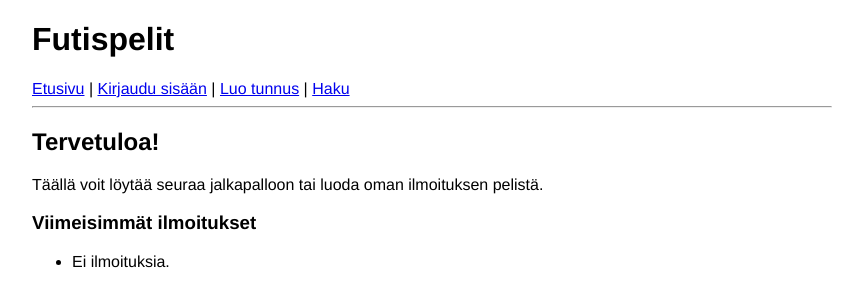
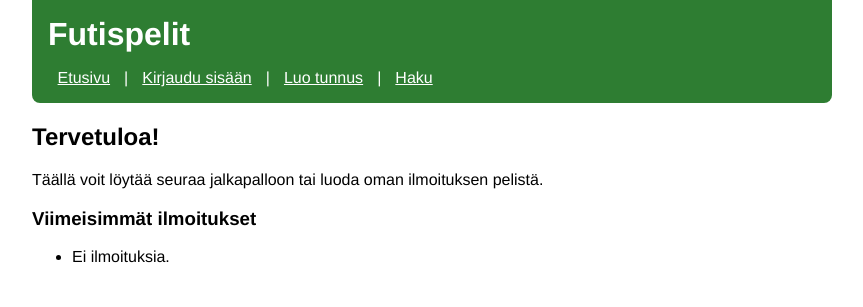
Before and after one commit to iilimato/futismatsit, a Flask app: page / in a window 1280 px wide. Shown: the top 307 px of the page, without its empty margins (208-1071 px from the left). Run offline with Flask 3, Linux system fonts and the light colour scheme; data that the repository does not hold is empty.

Commit message:
Add css for styling header

```diff
--- a/static/main.css
+++ b/static/main.css
@@ -1,8 +1,25 @@
 body {
     font-family: Helvetica, sans-serif;
     margin: auto;
-    max-width: 50em;}
+    max-width: 50em;
+}
 
+header {
+    background-color: #2e7d32;
+    color: white;
+    padding: 1em;
+    border-radius: 0 0 8px 8px;
+}
+
+header h1 {
+    margin: 0 0 0.5em 0;
+}
+
+header nav a {
+    color: white;
+    padding: 0.3em 0.6em;
+    border-radius: 4px;
+}
 
 input[type=submit] {
     background-color: lightgreen;
@@ -10,4 +27,5 @@ input[type=submit] {
     padding: 10px 20px;
     border: none;
     border-radius: 15px;
-    cursor: pointer;}
+    cursor: pointer;
+}
--- a/templates/layout.html
+++ b/templates/layout.html
@@ -21,7 +21,6 @@
         | <a href="/find_game">Haku</a>
 
     </nav>
-    <hr />
   </header>
 
   <main>
```
